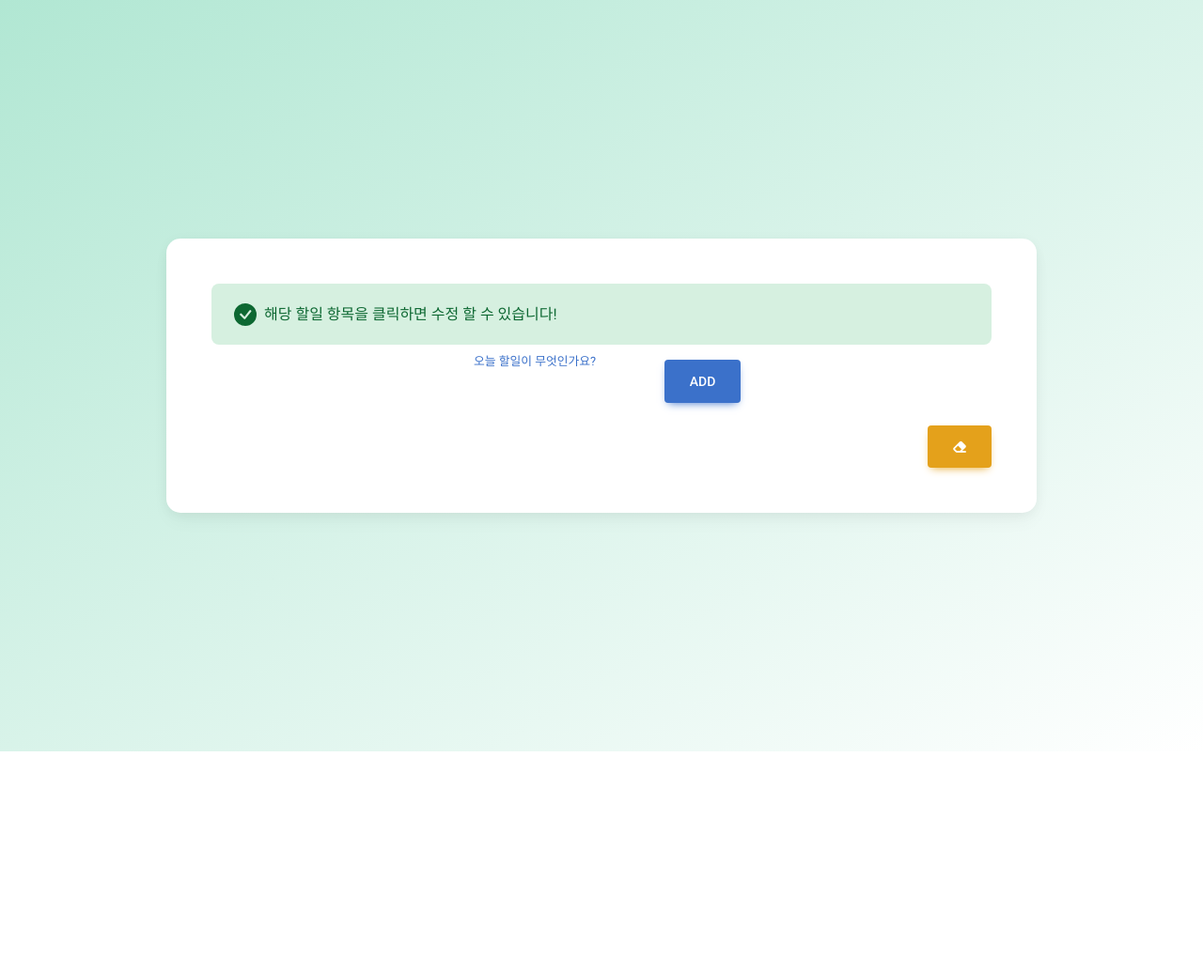
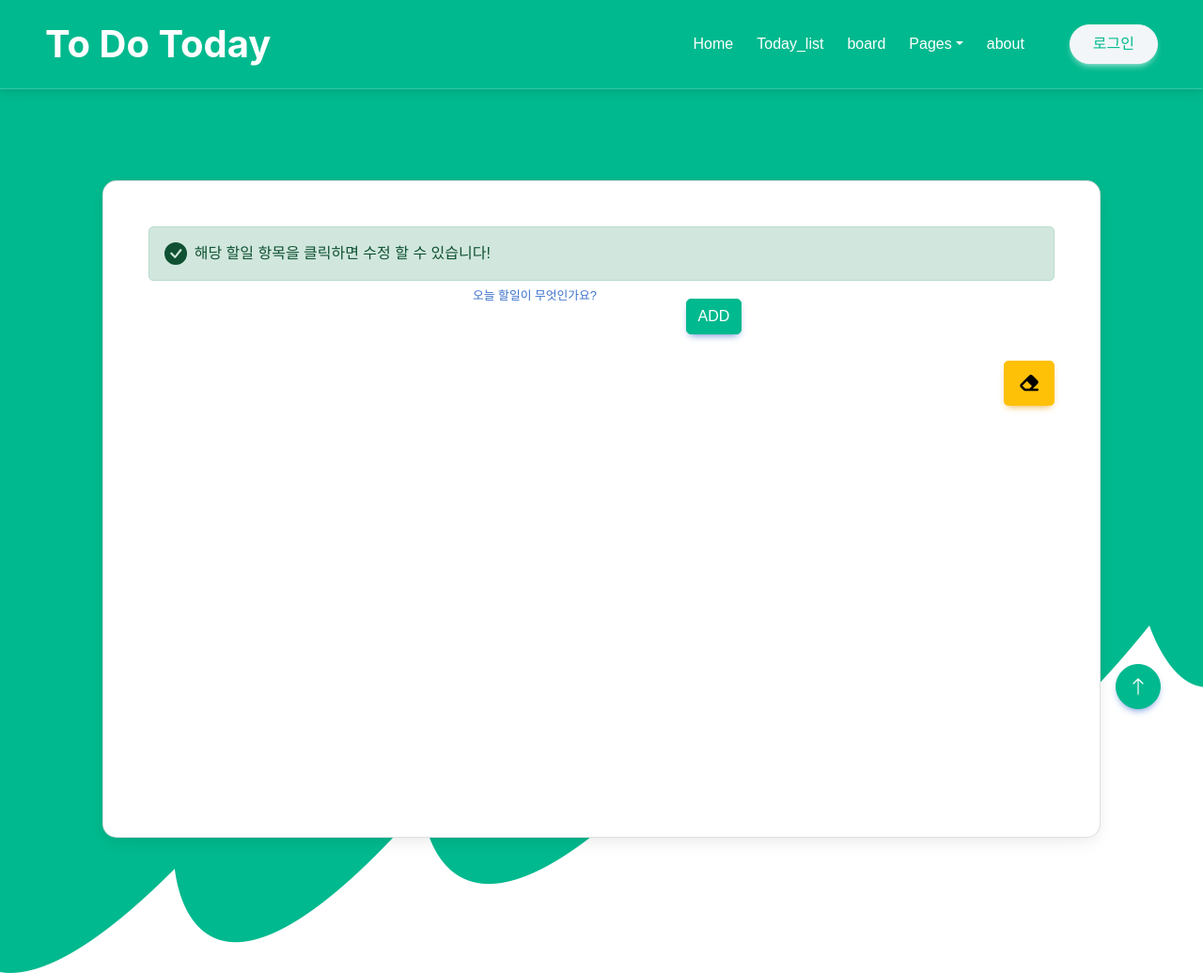
Before and after one commit to miggu8066/todo_project, a Django app: template todo/templates/todo/todo_list.html in a window 1280 px wide. Shown: the whole page at 94% size. Before the commit the page ends 800 px from the top, so only its background shows below. Run offline with Django 4.2, Linux system fonts and the light colour scheme; the template is opened without the code that fills it: values that come from a table or form of the project are taken from there, others are empty; parts of the project's set-up code (start-up, migrations or seed data) failed here and were passed over; some libraries are stand-ins or nearby versions.

Commit message:
20230613최종수정1

```diff
--- a/todo/templates/todo/todo_list.html
+++ b/todo/templates/todo/todo_list.html
@@ -1,16 +1,36 @@
-
 <!DOCTYPE html>
 <html lang="kr">
+
 <head>
     <meta charset="UTF-8">
     <meta http-equiv="X-UA-Compatible" content="IE=edge">
     <meta name="viewport" content="width=device-width, initial-scale=1.0">
     <!-- Font Awesome -->
     <link href="https://cdnjs.cloudflare.com/ajax/libs/font-awesome/6.0.0/css/all.min.css" rel="stylesheet"/>
+
     <!-- Google Fonts -->
+    <link rel="preconnect" href="https://fonts.googleapis.com">
+    <link rel="preconnect" href="https://fonts.gstatic.com" crossorigin>
     <link href="https://fonts.googleapis.com/css?family=Roboto:300,400,500,700&display=swap" rel="stylesheet"/>
+
     <!-- MDB -->
     <link href="https://cdnjs.cloudflare.com/ajax/libs/mdb-ui-kit/6.3.0/mdb.min.css" rel="stylesheet"/>
+
+    <!-- Icon Font Stylesheet -->
+    <link href="https://cdnjs.cloudflare.com/ajax/libs/font-awesome/5.10.0/css/all.min.css" rel="stylesheet">
+    <link href="https://cdn.jsdelivr.net/npm/bootstrap-icons@1.4.1/font/bootstrap-icons.css" rel="stylesheet">
+
+    <!-- Libraries Stylesheet -->
+    <link href="/static/lib/animate/animate.min.css" rel="stylesheet">
+    <link href="/static/lib/owlcarousel/assets/owl.carousel.min.css" rel="stylesheet">
+
+    <!-- Customized Bootstrap Stylesheet -->
+    <link href="/static/css/bootstrap.min.css" rel="stylesheet">
+
+    <!-- Template Stylesheet -->
+    <link href="/static/css/style.css" rel="stylesheet">
+
+
     <title>todo item</title>
     <svg xmlns="http://www.w3.org/2000/svg" style="display: none;">
         <symbol id="check-circle-fill" fill="currentColor" viewBox="0 0 16 16">
@@ -23,14 +43,49 @@
           <path d="M8.982 1.566a1.13 1.13 0 0 0-1.96 0L.165 13.233c-.457.778.091 1.767.98 1.767h13.713c.889 0 1.438-.99.98-1.767L8.982 1.566zM8 5c.535 0 .954.462.9.995l-.35 3.507a.552.552 0 0 1-1.1 0L7.1 5.995A.905.905 0 0 1 8 5zm.002 6a1 1 0 1 1 0 2 1 1 0 0 1 0-2z"/>
         </symbol>
       </svg>
+
+
 </head>
 
 <body>
+    <div class="container-xxl bg-white p-0">
+        <div class="container-xxl position-relative p-0">
+            <nav class="navbar navbar-expand-lg navbar-light px-4 px-lg-5 py-3 py-lg-0">
+                <a href="{% url 'todo_main:main_page' %}" class="navbar-brand p-0">
+                    <h1 class="m-0">To Do Today</h1>
+                    <!-- <img src="img/logo.png" alt="Logo"> -->
+                </a>
+                <button class="navbar-toggler" type="button" data-bs-toggle="collapse" data-bs-target="#navbarCollapse">
+                    <span class="fa fa-bars"></span>
+                </button>
+                <div class="collapse navbar-collapse" id="navbarCollapse">
+                    <div class="navbar-nav ms-auto py-0">
+                        <a href="{% url 'todo_main:main_page' %}" class="nav-item nav-link">Home</a>
+                        <a href="{% url 'todo:todo_main' %}" class="nav-item nav-link">Today_list</a>
+                        <a href="{% url 'board:board_list' %}" class="nav-item nav-link">board</a>
+                        <div class="nav-item dropdown">
+                            <a href="#" class="nav-link dropdown-toggle" data-bs-toggle="dropdown">Pages</a>
+                            <div class="dropdown-menu m-0">
+                                <a href="feature.html" class="dropdown-item">Features</a>
+                                <a href="quote.html" class="dropdown-item">Free Quote</a>
+                                <a href="team.html" class="dropdown-item">Our Team</a>
+                                <a href="testimonial.html" class="dropdown-item">Testimonial</a>
+                                <a href="404.html" class="dropdown-item">404 Page</a>
+                            </div>
+                        </div>
+                        <a href="contact.html" class="nav-item nav-link">about</a>
+                    </div>
+                    <a href="{% url 'user:login' %}" class="btn btn-light rounded-pill text-primary py-2 px-4 ms-lg-5">로그인</a>
+                </div>
+            </nav>
+        </div>
+    <div>
+
     <section class="vh-100" style="background: linear-gradient(to bottom right, #b1e7d3,#ffffff);">
-        <div class="container py-5 h-100">
+        <div class="container-xxl bg-primary hero-header">
             <div class="row d-flex justify-content-center align-items-center h-100">
                 <div class="col col-xl-10">
-                    <div class="card" style="border-radius: 15px;">
+                    <div class="card position-relative" style="border-radius: 15px; height: 700px; overflow-y: auto;">
                         <div class="card-body p-5">
                             <div class="alert alert-success d-flex align-items-center" role="alert">
                                 <svg class="bi flex-shrink-0 me-2" width="24" height="24" role="img" aria-label="Success:"><use xlink:href="#check-circle-fill"/></svg>
@@ -45,7 +100,7 @@
                                         {{ Items.todo_content }}
                                         <label class="form-label" for="form3">오늘 할일이 무엇인가요?</label>
                                     </div>
-                                    <button type="submit" name="add_todo" class="btn btn-primary btn-lg ms-2">Add</button>
+                                    <button type="submit" name="add_todo" class="btn btn-primary btn ms-2">Add</button>
                                 </form>
                             </div>
                             <div class="d-flex justify-content-end">
@@ -88,6 +143,8 @@
             </div>
 
         </div>
+    <!-- Back to Top -->
+    <a href="#" class="btn btn-lg btn-primary btn-lg-square back-to-top"><i class="bi bi-arrow-up"></i></a>
     </div>
     <script src="https://code.jquery.com/jquery-3.6.0.min.js"></script>
     <script>
@@ -184,5 +241,8 @@
         }
     </script>
 
+    <!-- Template Javascript -->
+    <script src="/static/js/main.js"></script>
+
 </body>
 </html>
```
Also changed, not shown: board/templates/board/board_list.html (+45 -5 lines), firstapp/templates/firstapp/index.html (+10 -12 lines), static/img/green.png (added).
